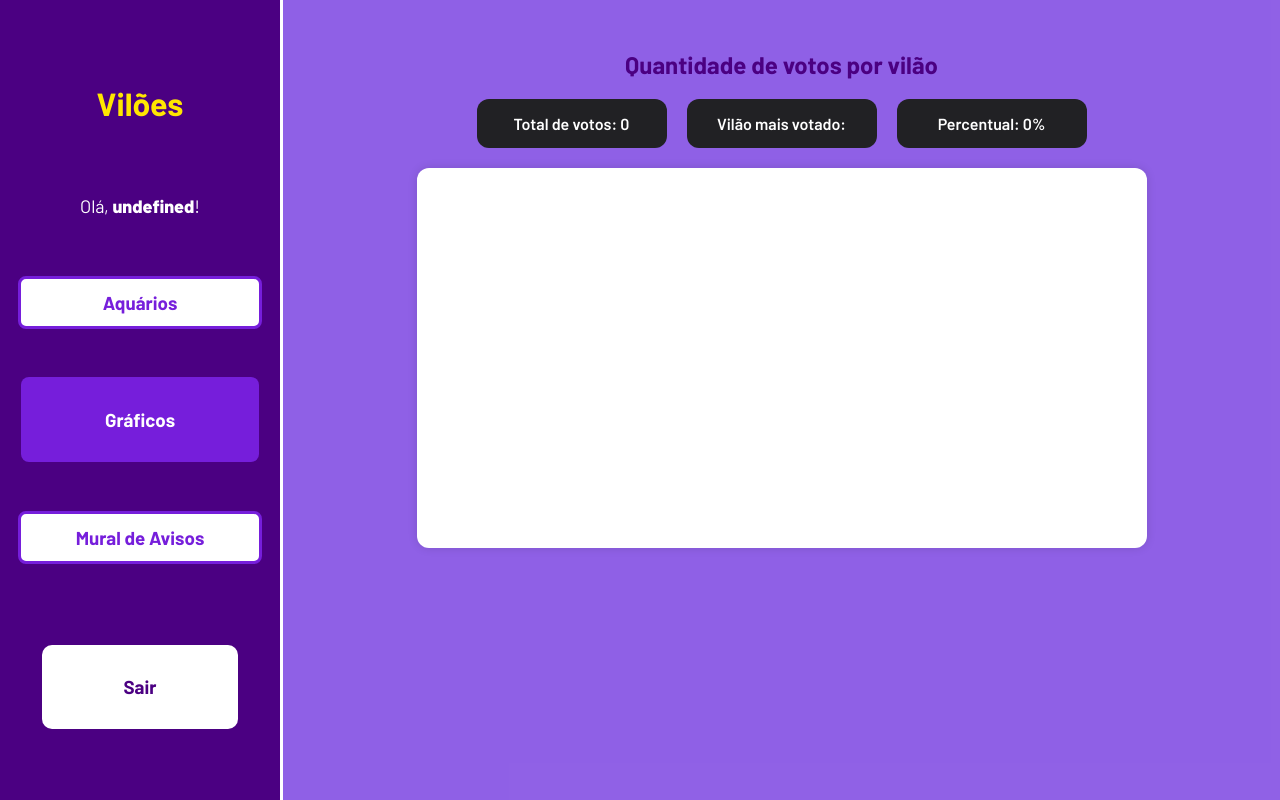
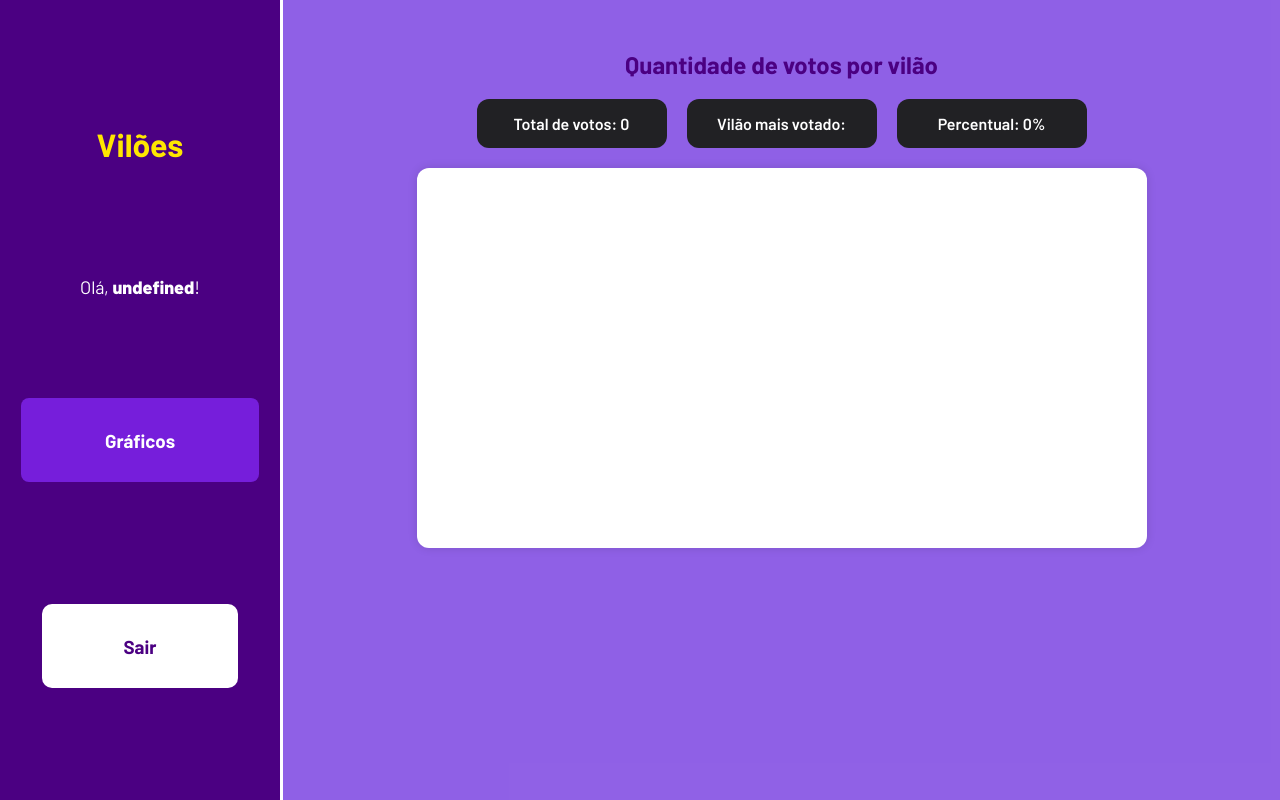
Before and after one commit to larissadiassptech/projeto-individual, a website: page web-data-viz/public/dashboard/dashboard.html in a window 1280 px wide. Drawn offline with nearby package versions, Linux system fonts and the light colour scheme; no server answers.

Commit message:
Removendo botões adicionais da dashboard

```diff
--- a/web-data-viz/public/dashboard/dashboard.html
+++ b/web-data-viz/public/dashboard/dashboard.html
@@ -21,16 +21,8 @@
                 <h3>Olá, <span id="b_usuario">usuário</span>!</h3>
             </div>
 
-            <div class="btn-nav-white">
-                <a href="./cards.html"><h3>Aquários</h3></a>
-            </div>
-
             <div class="btn-nav">
                 <h3>Gráficos</h3>
-            </div>
-
-            <div class="btn-nav-white">
-                <a href="./mural.html"><h3>Mural de Avisos</h3></a>
             </div>
 
             <div class="btn-logout" onclick="limparSessao()">
```
